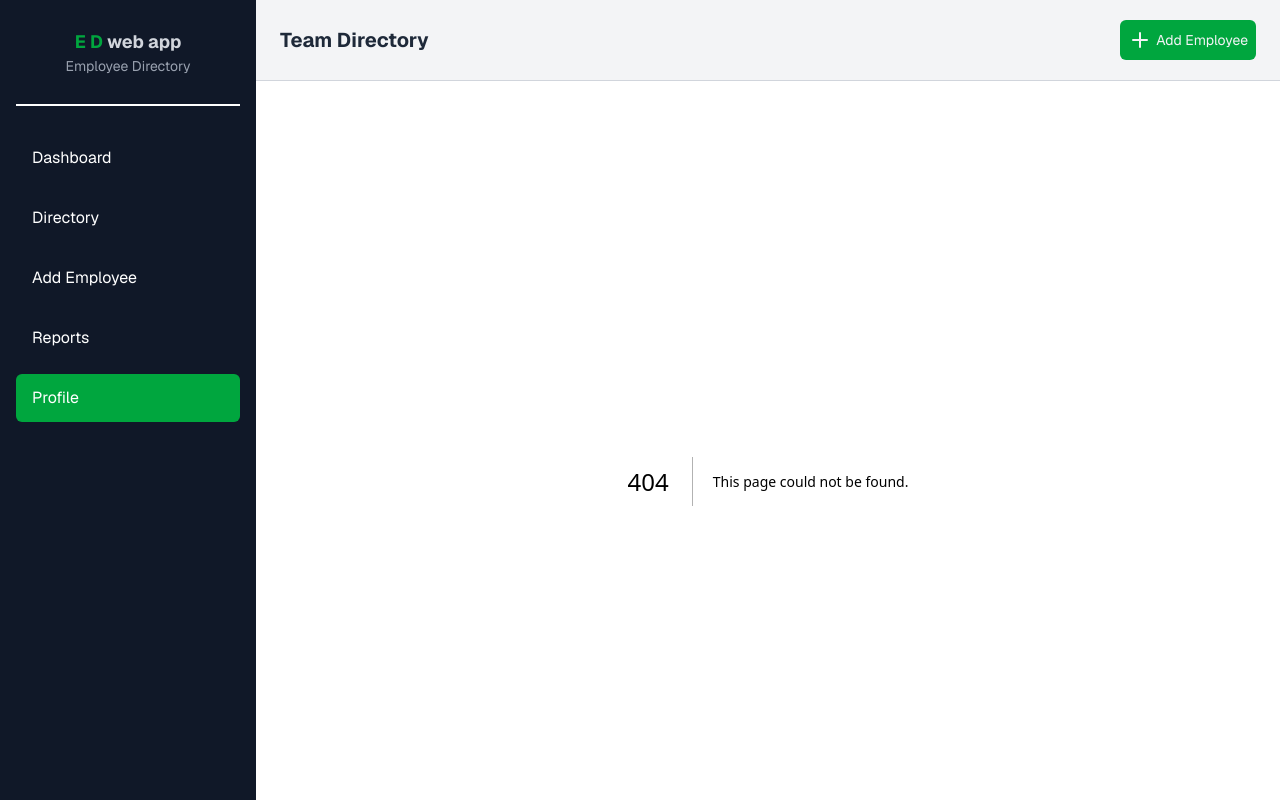
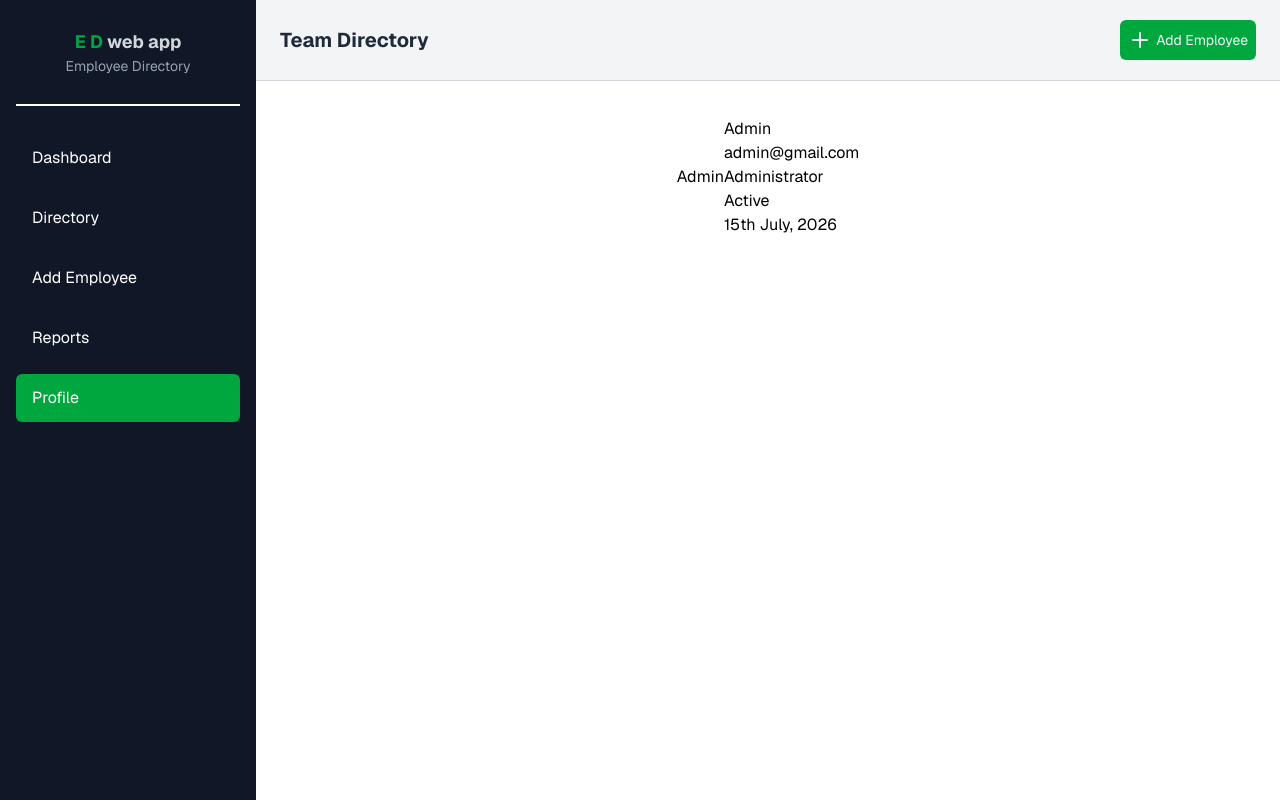
Before and after one commit to AadilNuhu/employee-directory, a Next.js app in the folder client/: page /profile in a window 1280 px wide. Before the commit this address had no page. Built offline with nearby package versions, Linux system fonts and the light colour scheme.

Commit message:
add admin user details and create admin profile page

```diff
--- /dev/null
+++ b/client/app/profile/page.tsx
@@ -0,0 +1,18 @@
+import { admin } from "@/data/mockUsers"
+
+const page = () => {
+  return (
+    <div className="flex items-center justify-center p-9">
+        <h3>Admin</h3>
+        <div>
+            <h5>{admin.name}</h5>
+            <p>{admin.email}</p>
+            <p>{admin.role}</p>
+            <p>{admin.status}</p>
+            <p>{admin.joined}</p>
+        </div>
+    </div>
+  )
+}
+
+export default page
--- a/client/data/mockUsers.js
+++ b/client/data/mockUsers.js
@@ -187,4 +187,12 @@ export const Roles = [
     "Accountant",
   ]
 
+  export const admin = {
+    name: "Admin",
+    email: "admin@gmail.com",
+    role: "Administrator",
+    status: "Active",
+    joined: "15th July, 2026"
+  }
+
 export default employees;
```
